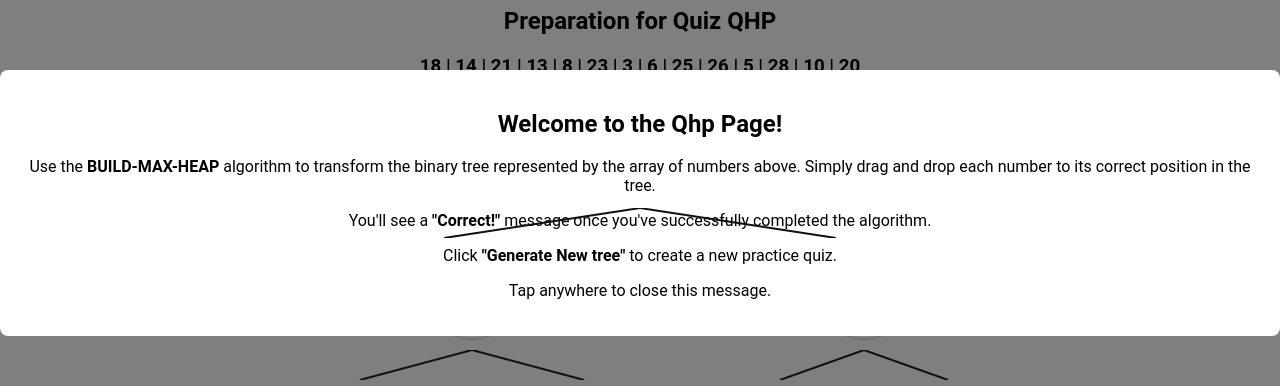
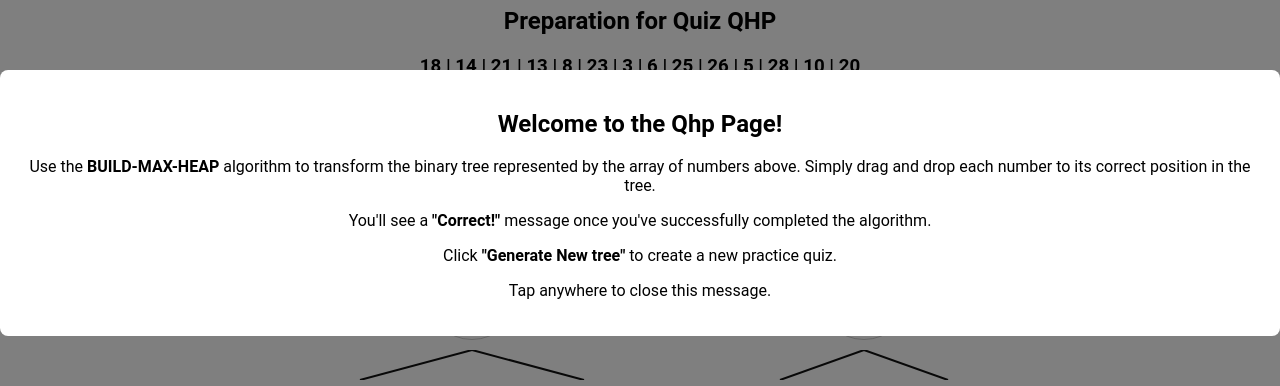
Before and after one commit to DanielH987/algorithm-visualizer, a React (Create React App) app: page /build-max-heap in a window 1280 px wide. Shown: the part 197-583 px from the top of the page. Built offline with nearby package versions, Linux system fonts and the light colour scheme.

Commit message:
fix: ensure z-index is correctly applied to modal overlay and content

```diff
--- a/src/components/Modal/Modal.css
+++ b/src/components/Modal/Modal.css
@@ -6,6 +6,7 @@
   bottom: 0;
   background: rgba(0, 0, 0, 0.5);
   display: flex;
+  z-index: 1000;
   align-items: center;
   justify-content: center;
 }
@@ -15,4 +16,5 @@
   padding: 20px;
   border-radius: 8px;
   position: relative;
+  z-index: 1001;
 }
```
